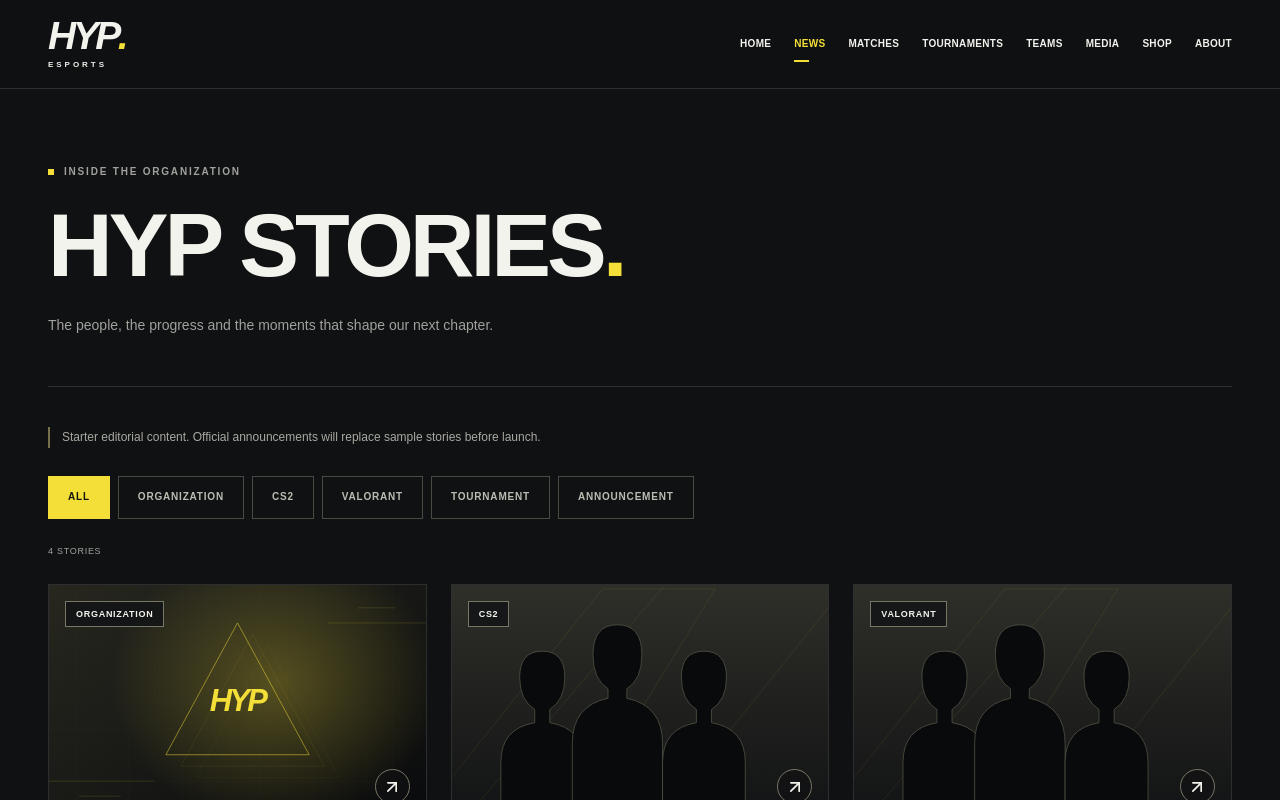
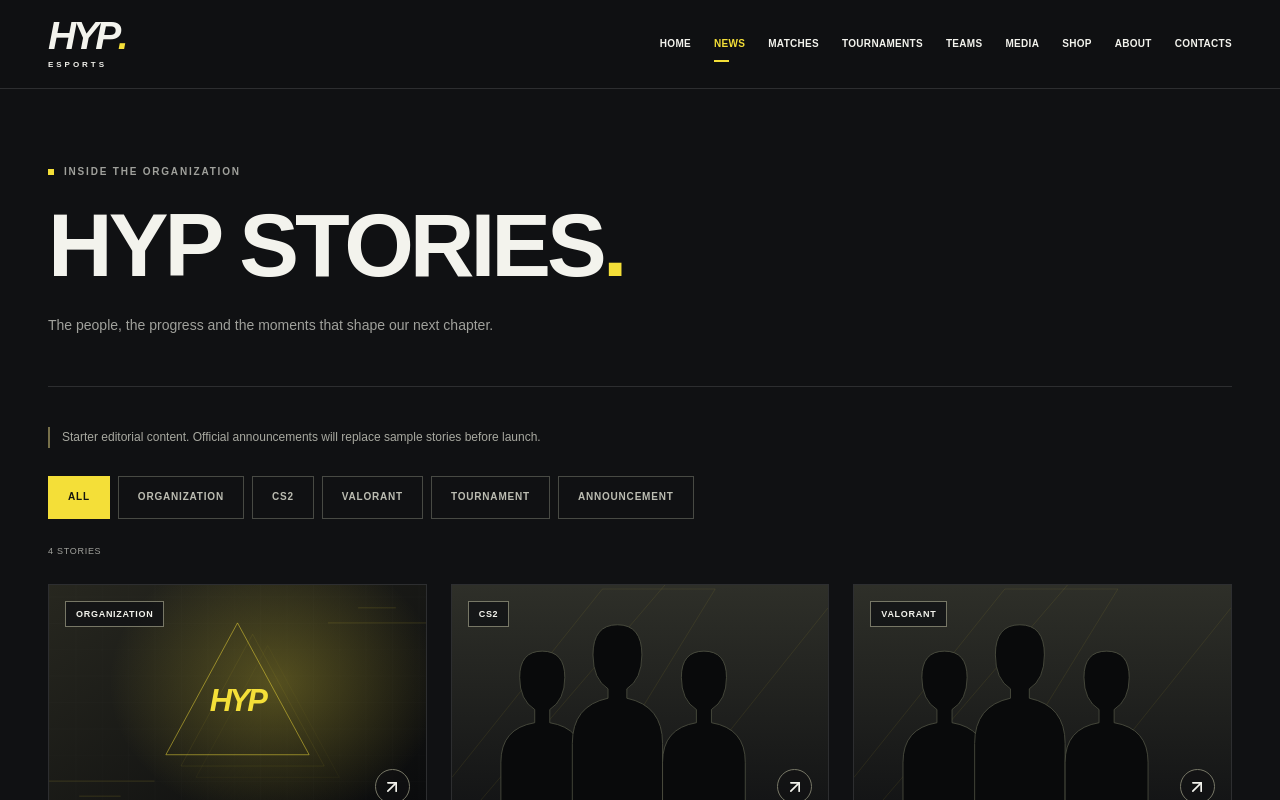
Before and after one commit to dnzlkn10/HYP-Esports-Website, a Next.js app: page /news in a window 1280 px wide. Shown: the top 800 px of the page. Built offline with nearby package versions, Linux system fonts and the light colour scheme.

Commit message:
feat: add Contacts navigation

```diff
--- a/data/site.ts
+++ b/data/site.ts
@@ -7,6 +7,7 @@ export const navigation = [
   { href: "/media", label: "Media" },
   { href: "/shop", label: "Shop" },
   { href: "/about", label: "About" },
+  { href: "/contacts", label: "Contacts" },
 ];
 // Add verified organization URLs here. Unconfigured accounts are displayed as text, never dead links.
 export const socials: { label: string; url: string | null }[] = [
```
